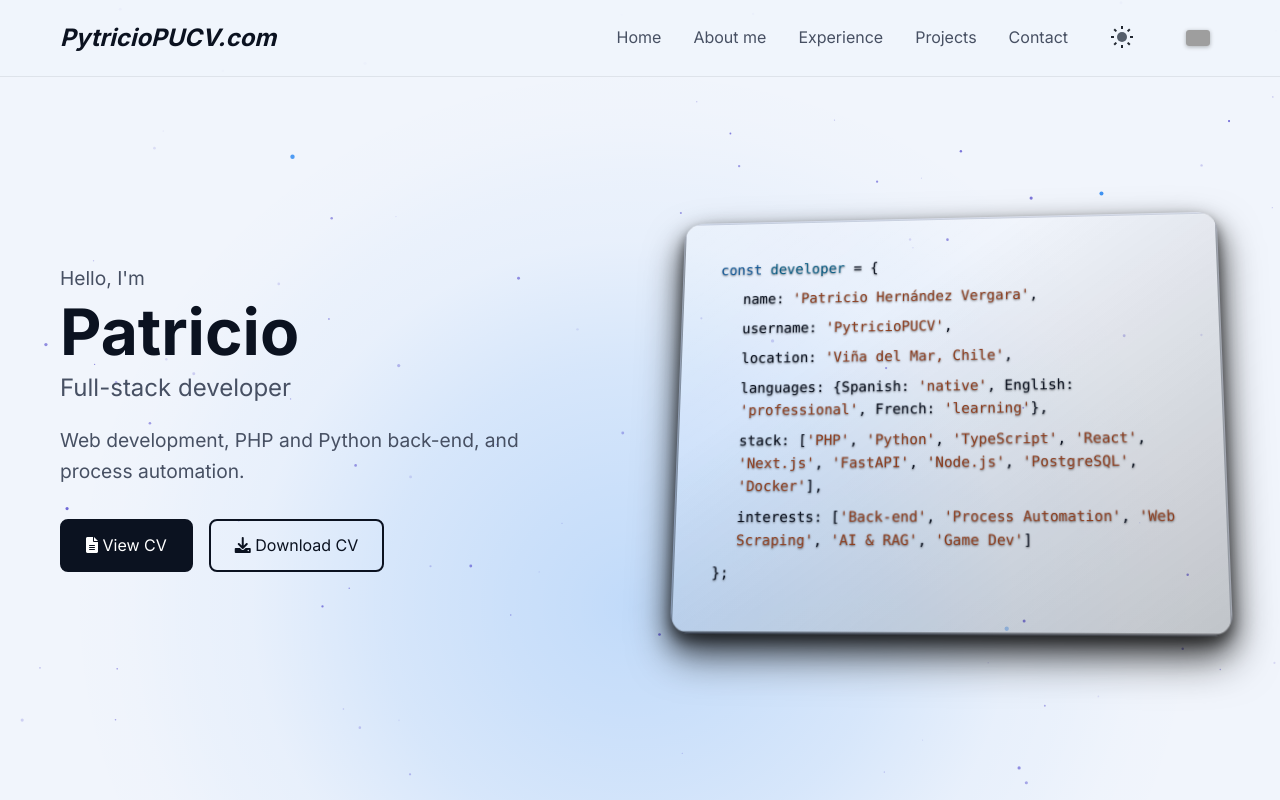
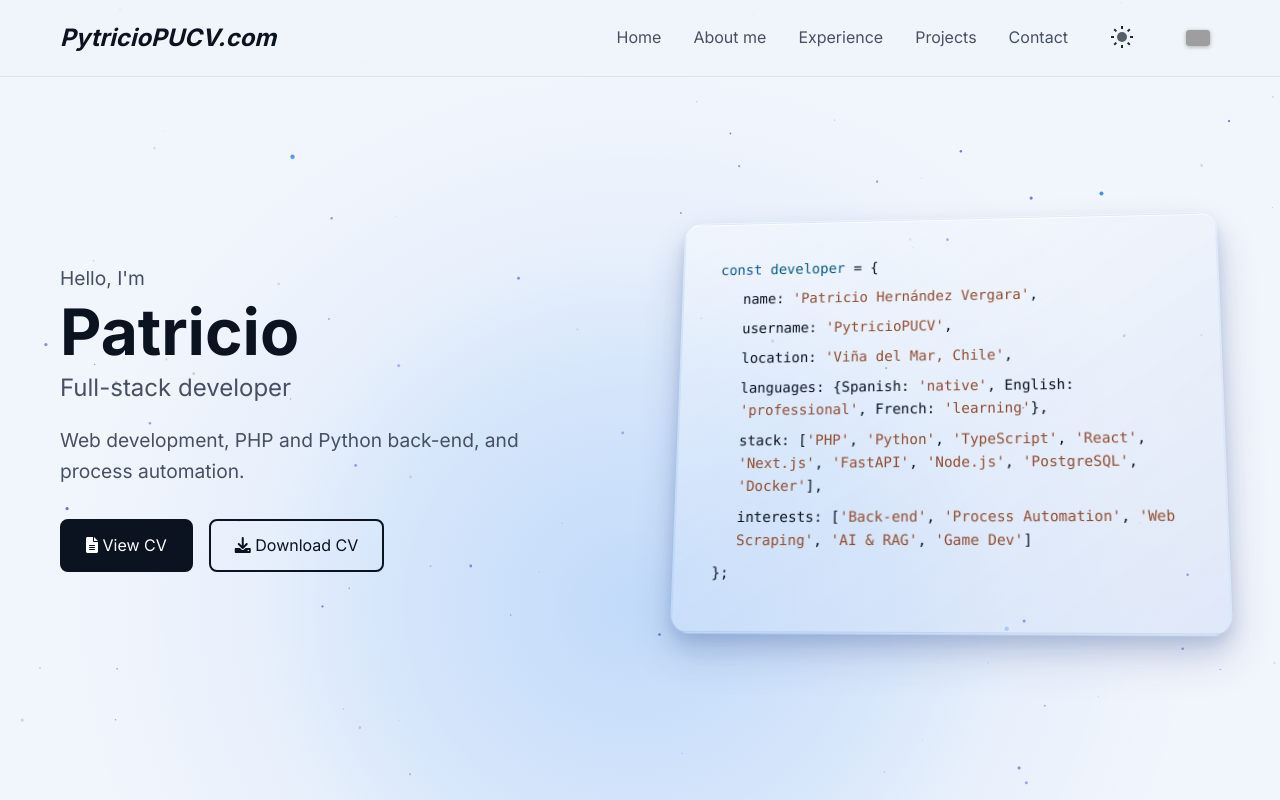
Before and after one commit to PytricioPUCV/portafolio, a plain HTML site: page index.html in a window 1280 px wide. Shown: the top 800 px of the page. Drawn offline with Linux system fonts and the light colour scheme; grey boxes are pictures that could not be loaded.

Commit message:
feat(light): tarjeta de código de vidrio claro con la misma animación
Misma forma, inclinación 3D y flotado que en oscuro (no se tocan transform ni animation). Superficie de vidrio blanco-azulado translúcido sin desenfoque para que cometas y estrellas se lean nítidos a través, mismo borde interior y glow azul, sin text-shadow ni overlay oscuro. Strings en salmón oscurecido (#914c30, AA sobre la superficie renderizada).

```diff
--- a/styles/main.css
+++ b/styles/main.css
@@ -43,7 +43,7 @@
     --code-text: #0b1220;
     --syntax-keyword: #115796;
     --syntax-variable: #065a82;
-    --syntax-string: #8c3d1e;
+    --syntax-string: #914c30;
     --chip-bg: rgba(11, 18, 32, 0.05);
     --chip-bg-hover: rgba(11, 18, 32, 0.09);
     --chip-border: rgba(11, 18, 32, 0.16);
@@ -1439,6 +1439,34 @@ section[id] {
             rgba(var(--blob-warm), 0) 90%);
 }
 
+/* Tarjeta de código en claro: misma forma, inclinación 3D y flotado que en oscuro (no se tocan transform ni
+   animation). La superficie es la versión clara del vidrio: blanco-azulado translúcido (sin desenfoque, como
+   en el oscuro, para que cometas y estrellas se lean nítidos a través) con el mismo borde interior y glow azul; sin text-shadow ni overlay oscuro para que el texto no se ensucie. */
+[data-theme="light"] .code-animation {
+    background: linear-gradient(145deg, rgba(255, 255, 255, 0.24) 0%, rgba(232, 241, 255, 0.18) 45%, rgba(205, 222, 250, 0.2) 100%);
+    box-shadow:
+        0 20px 40px rgba(24, 56, 128, 0.16),
+        0 12px 24px rgba(24, 56, 128, 0.12),
+        0 6px 12px rgba(24, 56, 128, 0.08),
+        inset 0 1px 0 rgba(255, 255, 255, 0.9),
+        inset 0 -1px 0 rgba(24, 56, 128, 0.12);
+}
+
+[data-theme="light"] .code-animation::after {
+    background: linear-gradient(145deg,
+        rgba(255, 255, 255, 0.12) 0%,
+        rgba(255, 255, 255, 0.04) 30%,
+        rgba(90, 130, 210, 0.07) 100%);
+    box-shadow:
+        0 0 24px 4px rgba(0, 112, 240, 0.12),
+        inset 0 1px 0 rgba(255, 255, 255, 0.7),
+        inset 0 -1px 0 rgba(24, 56, 128, 0.1);
+}
+
+[data-theme="light"] .code-line {
+    text-shadow: none;
+}
+
 /* Sin animación del botón "More projects" si el usuario prefiere menos movimiento (va al final para ganar en la cascada) */
 @media (max-width: 768px) and (prefers-reduced-motion: reduce) {
     .toggle-projects,
```
